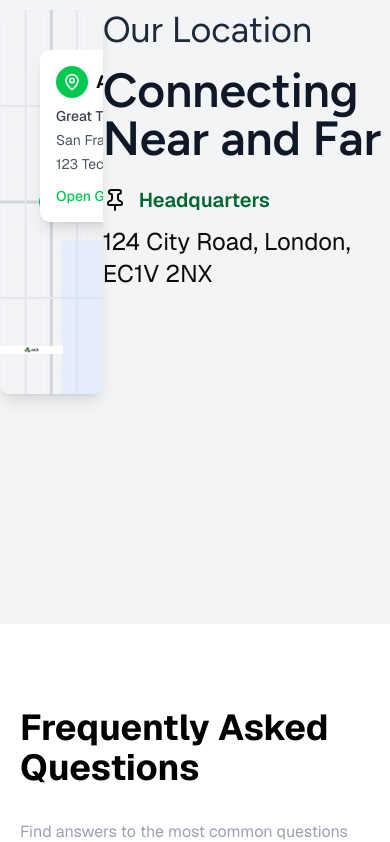
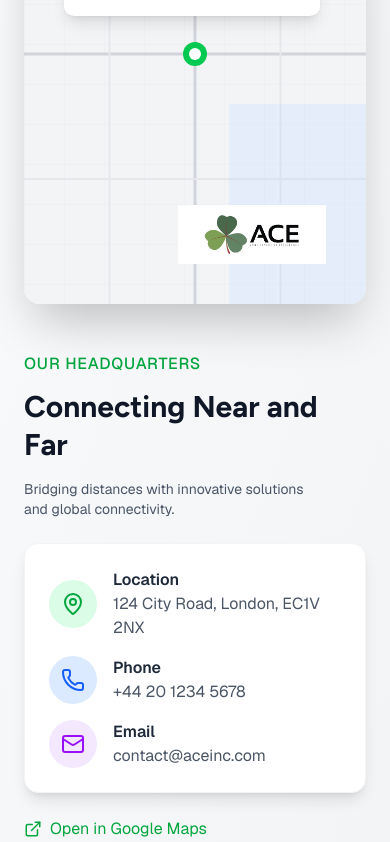
Before and after one commit to cosmicsagesling/ace, a Next.js app: page /contact-us in a window 390 px wide. Shown: the part 1962-2804 px from the top of the page. Built offline with nearby package versions, Linux system fonts and the light colour scheme.

Commit message:
completed map page and optimized animations in home page

```diff
--- a/app/Components/contact.tsx
+++ b/app/Components/contact.tsx
@@ -44,7 +44,7 @@ export default function ContactSection() {
 
   return (
     <div className="relative bg-gray-50 min-h-screen md:p-10">
-      <div className='z-0 absolute w-20 h-20 bg-blue-100 blur-xl rounded-full'>
+      <div className='z-0 absolute w-20 h-20 bg-blue-100 blur-xl rounded-full top-0'>
 
       </div>
       {/* Main Content */}
--- a/app/Components/map.tsx
+++ b/app/Components/map.tsx
@@ -1,36 +1,17 @@
 import React from 'react';
-import { MapPin, ExternalLink } from 'lucide-react';
+import { MapPin, Phone, Mail, ExternalLink } from 'lucide-react';
 import { Figtree } from 'next/font/google';
-import { PinIcon } from 'lucide-react';
-
-
+import Image from 'next/image';
 const figtree = Figtree({
-    subsets:['latin']
-})
+    subsets: ['latin']
+});
 
 const LocationSection = () => {
     return (
-        <div className="bg-gray-100 min-h-screen flex items-center justify-center md:p-14">
-            <div className="w-full relative flex flex-row-reverse ">
-                {/* Header Section */}
-                <div className="mb-2">
-                    <h2 className={`${figtree.className} text-4xl font-normal text-gray-800`}>Our Location</h2>
-                    <h1 className={`${figtree.className} text-5xl font-semibold text-gray-900 mt-4`}>Connecting Near and Far</h1>
-                    <div className='mt-6 flex  flex-col gap-3'>
-                        <div className='flex gap-3 items-center'>
-                        <PinIcon/>
-                        <h2 className='font-semibold text-green-800 text-xl'>Headquarters</h2>
-                        </div>
-
-                        <div>
-                        <p className='text-2xl'>124 City Road, London, <br /> EC1V 2NX</p>
-                        </div>
-
-                    </div>
-                </div>
-
-                {/* Map Container */}
-                <div className="relative w-1/2 bg-white rounded-lg overflow-hidden shadow-lg h-96">
+        <div className="bg-gradient-to-br from-gray-50 to-gray-100 min-h-screen flex items-center justify-center p-6 md:p-10">
+            <div className="mx-auto grid md:grid-cols-2 gap-12 items-center">
+                {/* Map Visualization */}
+                <div className="relative w-full bg-white rounded-2xl shadow-2xl overflow-hidden h-[500px]">
                     {/* Map Background with SVG Pattern */}
                     <div className="absolute inset-0 bg-gray-100">
                         <svg width="100%" height="100%" xmlns="http://www.w3.org/2000/svg">
@@ -80,8 +61,10 @@ const LocationSection = () => {
                                 <h3 className="font-bold text-lg">A.C.E Inc.</h3>
                             </div>
                             <p className="text-sm font-medium text-gray-700 mb-1">Great Teams Unite Together</p>
-                            <p className="text-sm text-gray-600 mb-1">San Francisco, USA</p>
-                            <p className="text-sm text-gray-600 mb-3">123 Tech Boulevard, Suite 456</p>
+                            <p className="text-sm text-gray-600 mb-1">London, UK</p>
+                            <p className="text-sm text-gray-600 mb-3">124 City Road, London, EC1V 2NX
+
+</p>
 
                             <a href="#" className="flex items-center text-sm text-green-500 font-medium">
                                 <span>Open Google Maps</span>
@@ -92,11 +75,66 @@ const LocationSection = () => {
 
                     {/* Branding Card */}
                     <div className="absolute bottom-10 right-10 z-10 px-6 bg-white">
-                        <img src="Ace logo.jpg" alt="" width={100} height={100} />
+                        <Image src="/Ace logo.jpg" alt="" width={100} height={100} />
                     </div>
                 </div>
 
+                {/* Content Section */}
+                <div className="space-y-6">
+                    <div>
+                        <p className="text-green-600 font-medium uppercase tracking-wider mb-3">Our Headquarters</p>
+                        <h1 className={`${figtree.className} max-md:text-3xl text-5xl font-bold text-gray-900 leading-tight`}>
+                            Connecting Near and Far
+                        </h1>
+                        <p className="text-xl text-gray-600 mt-4 max-md:text-sm">
+                            Bridging distances with innovative solutions <br className='md:hidden' /> and global connectivity.
+                        </p>
+                    </div>
 
+                    {/* Contact Details */}
+                    <div className="bg-white shadow-lg rounded-xl p-6 border border-gray-100">
+                        <div className="space-y-4">
+                            <div className="flex items-center space-x-4">
+                                <div className="bg-green-100 p-3 rounded-full">
+                                    <MapPin className="text-green-600" size={24} />
+                                </div>
+                                <div>
+                                    <h3 className="font-semibold text-gray-800">Location</h3>
+                                    <p className="text-gray-600">124 City Road, London, EC1V 2NX</p>
+                                </div>
+                            </div>
+
+                            <div className="flex items-center space-x-4">
+                                <div className="bg-blue-100 p-3 rounded-full">
+                                    <Phone className="text-blue-600" size={24} />
+                                </div>
+                                <div>
+                                    <h3 className="font-semibold text-gray-800">Phone</h3>
+                                    <p className="text-gray-600">+44 20 1234 5678</p>
+                                </div>
+                            </div>
+
+                            <div className="flex items-center space-x-4">
+                                <div className="bg-purple-100 p-3 rounded-full">
+                                    <Mail className="text-purple-600" size={24} />
+                                </div>
+                                <div>
+                                    <h3 className="font-semibold text-gray-800">Email</h3>
+                                    <p className="text-gray-600">contact@aceinc.com</p>
+                                </div>
+                            </div>
+                        </div>
+                    </div>
+
+                    {/* Google Maps Link */}
+                    <a
+                        href="#"
+                        className="inline-flex items-center text-green-600 hover:text-green-800 transition-colors duration-300"
+                    >
+                        <ExternalLink className="mr-2" size={18} />
+                        Open in Google Maps
+                    </a>
+                </div>
             </div>
         </div>
     );
--- a/app/Components/testimonials.tsx
+++ b/app/Components/testimonials.tsx
@@ -207,15 +207,15 @@ const ACETestimonials = () => {
     <div className="bg-gray-50 py-12 px-4">
       <div className="max-w-full">
         <div className="md:text-center mb-12">
-          <h2 className={`${figtree.className} text-5xl max-md:text-3xl font-bold text-gray-900 mb-4`}>Real Success Stories</h2>
-          <p className="text-gray-600 max-w-2xl max-md:text-sm mx-auto">
+          <h2 data-aos="fade-up" className={`${figtree.className} text-5xl max-md:text-3xl font-bold text-gray-900 mb-4`}>Real Success Stories</h2>
+          <p data-aos="fade-up" data-aos-delay="100" className="text-gray-600 max-w-2xl max-md:text-sm mx-auto">
             Hear from our students who successfully achieved their study abroad dreams with ACE's guidance
           </p>
         </div>
 
-        <div className="grid grid-cols-1 md:grid-cols-2 lg:grid-cols-4 gap-6 w-full">
+        <div data-aos="fade-up" data-aos-delay="200" className="grid grid-cols-1 md:grid-cols-2 lg:grid-cols-4 gap-6 w-full">
           {testimonials.map((testimonial, index) => (
-            <TestimonialCard key={index} {...testimonial} />
+            <TestimonialCard  key={index} {...testimonial} />
           ))}
         </div>
       </div>
--- a/app/page.tsx
+++ b/app/page.tsx
@@ -160,12 +160,15 @@ const page = () => {
         </div>
         <div className="max-md:overflow-hidden">
           <img
+          data-aos="fade-left"
             draggable="false"
             src="/bg-arrow.svg"
             alt=""
             className="absolute -top-2 max-md:-top-20 right-0 md:h-full max-md:size-56 w-fit z-0"
           />
           <img
+                    data-aos="fade-left"
+
             draggable="false"
             src="/bg-arrow.svg"
             alt=""
@@ -396,12 +399,12 @@ const page = () => {
         <div className="flex h-full max-md:flex-col max-md:items-start items-center max-md:gap-4 justify-between">
           <div className="flex flex-col gap-4 md:w-1/2">
             <div className="flex flex-col gap-2">
-              <p className="text-green-800">Our Promise</p>
-              <h1 className={`${figtree.className} text-5xl max-md:text-3xl font-semibold`}>
+              <p data-aos="fade-up" className="text-green-800">Our Promise</p>
+              <h1 data-aos="fade-up" data-aos-delay="200" className={`${figtree.className} text-5xl max-md:text-3xl font-semibold`}>
                 We don’t just prepare <br /> you for exams
               </h1>
             </div>
-            <div>
+            <div data-aos="fade-up" data-aos-delay="300">
               <p className="text-slate-500 max-md:text-sm">
                 We go beyond just helping you pass exams—we equip you with the
                 knowledge, skills, and confidence needed to excel in your career
@@ -413,7 +416,7 @@ const page = () => {
                 just for tests, but for a successful and fulfilling future.
               </p>
             </div>
-            <form
+            <form data-aos="fade-up" data-aos-delay="400"
               action=""
               className="flex items-center ring-1 ring-slate-200 w-fit rounded-xl overflow-hidden"
             >
@@ -435,7 +438,7 @@ const page = () => {
               alt=""
               className="object-cover md:w-full h-full rounded-bl-full"
             />
-            <div className=" absolute bottom-10 -left-10 max-md:left-0 ring-1 ring-slate-300 text-black bg-white px-4 py-2 rounded-full  ">
+            <div data-aos="zoom-in"  className=" absolute bottom-10 -left-10 max-md:left-0 ring-1 ring-slate-300 text-black bg-white px-4 py-2 rounded-full  ">
               <img src="/AI.png" alt="" />
               <p>Commited to serve Excellence</p>
             </div>
```
Also changed, not shown: app/Components/CTA.tsx (+11 -11 lines).
